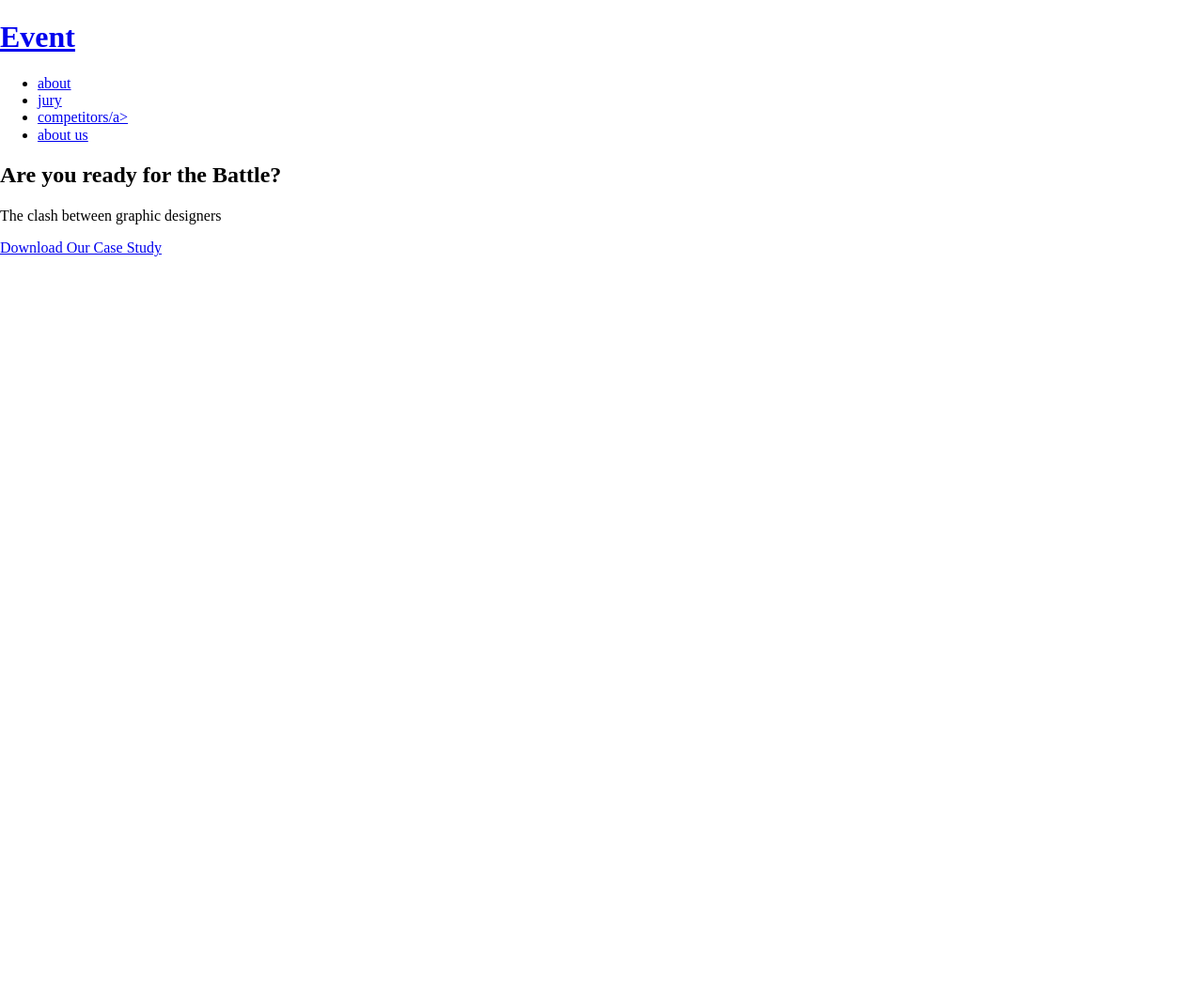
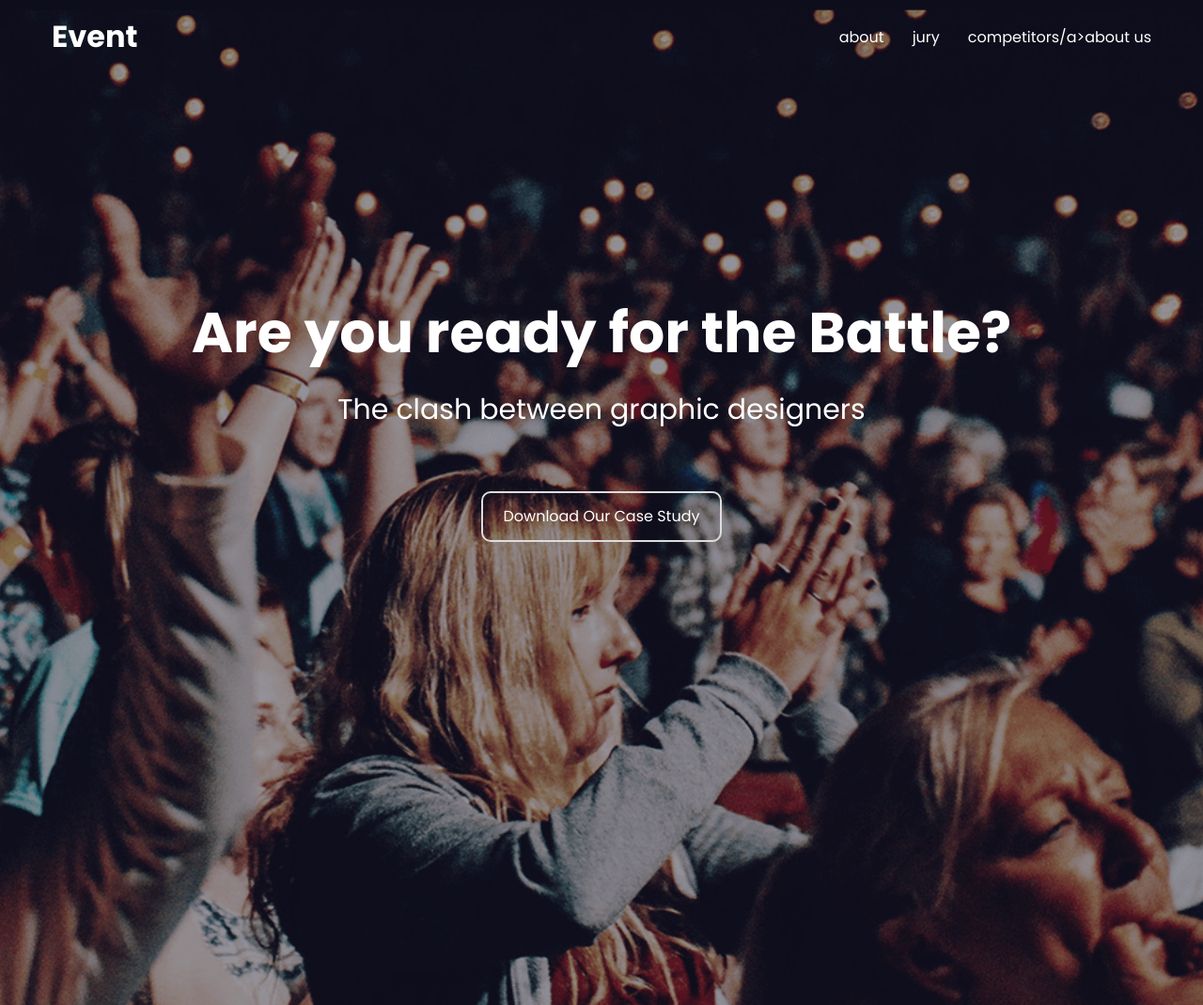
Before and after one commit to stanislavzhd/event, a plain HTML site: page index.html in a window 1280 px wide. Shown: the whole page at 94% size. Before the commit the page ends 800 px from the top, so only its background shows below. Drawn offline with nearby package versions, Linux system fonts and the light colour scheme.

Commit message:
add styles for hero and header

```diff
--- a/index.html
+++ b/index.html
@@ -6,14 +6,16 @@
     <meta http-equiv="X-UA-Compatible" content="ie=edge">
     <link rel="stylesheet" href="style/normalize.css">
     <link rel="stylesheet" href="styles/styles.css">
+    <link href="https://fonts.googleapis.com/css?family=Poppins:300,400,700&display=swap" rel="stylesheet">
     <title>Event</title>
 </head>
 <body>
     <!-- start header -->
     <header class="ba-header">
         <div class="container">
+            <div class="ba-header-wrapper">
                 <h1 class="ba-logo">
-                <a href="#" class="ba_logo_link">Event</a>
+                            <a href="#" class="ba-logo__link">Event</a>
                 </h1>
                 <nav class="ba-nav">
                             <ul class="ba-menu">
@@ -32,6 +34,7 @@
                             </ul>
                 </nav>
             </div>
+        </div>
     </header>
     <!-- end header -->
 
@@ -39,8 +42,8 @@
         <!-- start hero -->
         <section class="ba-section ba-hero">
             <div class="container">
-                <h2 class="ba-hero_title">Are you ready for the Battle?</h2>
-                <p class="ba-hero_text">The clash between graphic designers</p>
+                <h2 class="ba-hero__title">Are you ready for the Battle?</h2>
+                <p class="ba-hero__text">The clash between graphic designers</p>
                 <a href="#" class="ba-btn">Download Our Case Study</a>
             </div>
         </section>
--- a/styles/styles.css
+++ b/styles/styles.css
@@ -0,0 +1,99 @@
+body {
+    font-family: Poppins, sans-serif;
+}
+
+a {
+    text-decoration: none;
+}
+
+.container {
+    width: 100%;
+    max-width: 1170px;
+    padding: 0 15px;
+    margin: 0 auto;
+}
+
+.ba-header {
+    position: absolute;
+    width: 100%;
+    left: 0;
+    top: 0;
+}
+
+.ba-logo__link {
+    color: white;
+}
+
+.ba-header-wrapper {
+    display: flex;
+    justify-content: space-between;
+    align-items: center;
+}
+
+.ba-menu {
+    display: flex;
+    justify-content: space-between;
+    list-style-type: none;
+}
+
+.ba-menu__item + .ba-menu__item {
+    margin-left: 30px;
+}
+
+.ba-menu__link {
+    color: white;
+    transition: .2s;
+}
+
+.ba-menu__link:hover,
+.ba-menu__link:focus {
+    color: #e71cb4;
+}
+
+.ba-menu__link:active {
+    color: pink;
+}
+
+.ba-hero {
+    background-color: #000;
+    background-image: url(../images/ezra-comeau-jeffrey-77199-unsplash.png);
+    background-size: cover;
+    background-position: center center;
+    min-height: 100vh;
+    text-align: center;
+    color: white;
+    padding-top: 33.75vh;
+}
+
+.ba-hero__title {
+    font-size: 3.75rem;
+    letter-spacing: 0;
+    margin-bottom: 0;
+}
+
+.ba-hero__text {
+    font-size: 1.875rem;
+    margin-bottom: 2.333em;
+}
+
+.ba-btn {
+    display: inline-block;
+    border: 2px solid rgb(221, 221, 221);
+    border-radius: 10px;
+    height: 50px;
+    line-height: 50px;
+    padding: 0 21px;
+    color: white;
+    text-decoration: none;
+    transition: .4s;
+}
+
+.ba-btn:hover,
+.ba-btn:focus {
+    background-color: white;
+    color: black;
+}
+
+.ba-btn:active {
+    opacity: .8;
+}
```
Lines whose indentation alone changed are shown as unchanged.
